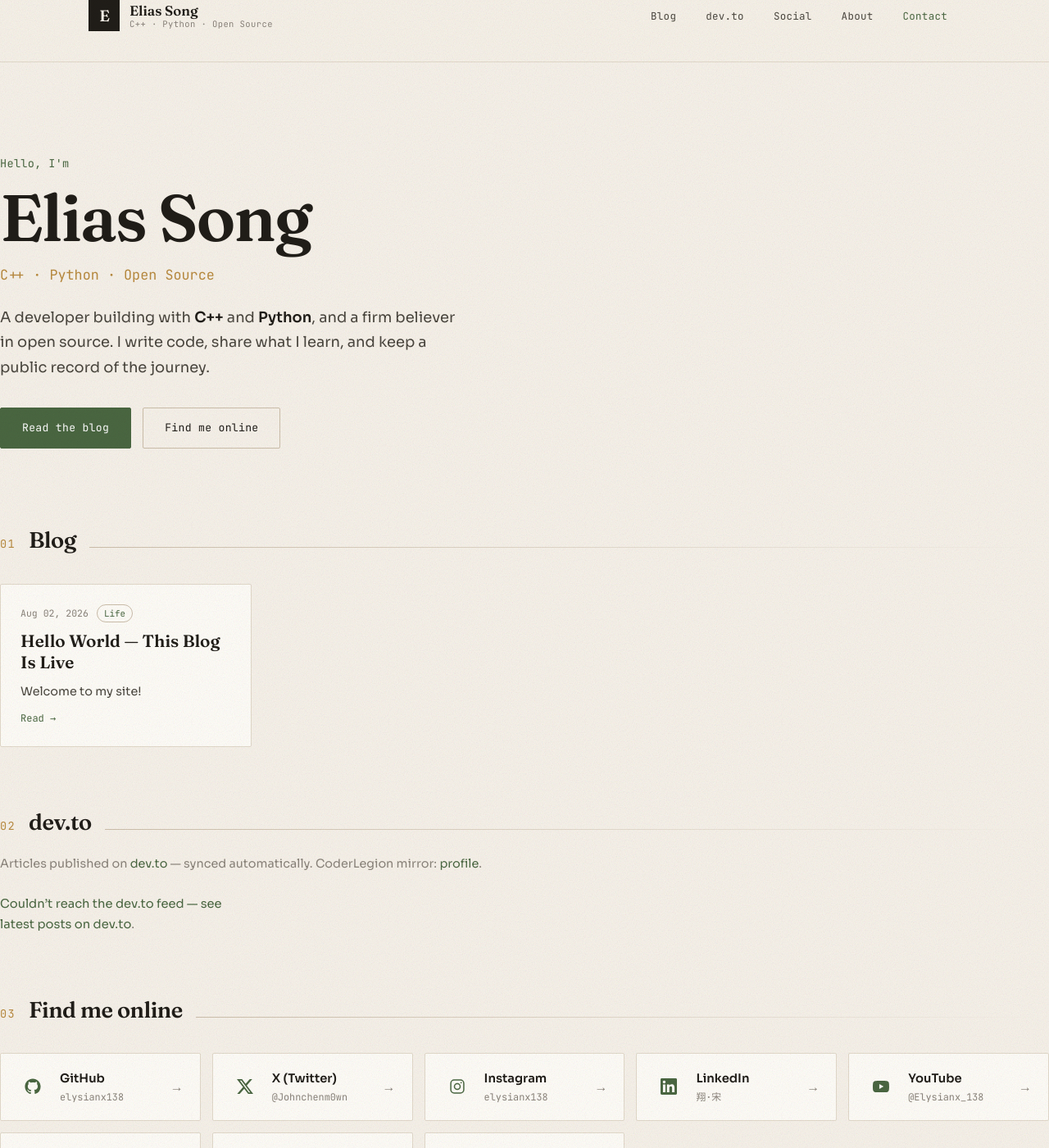
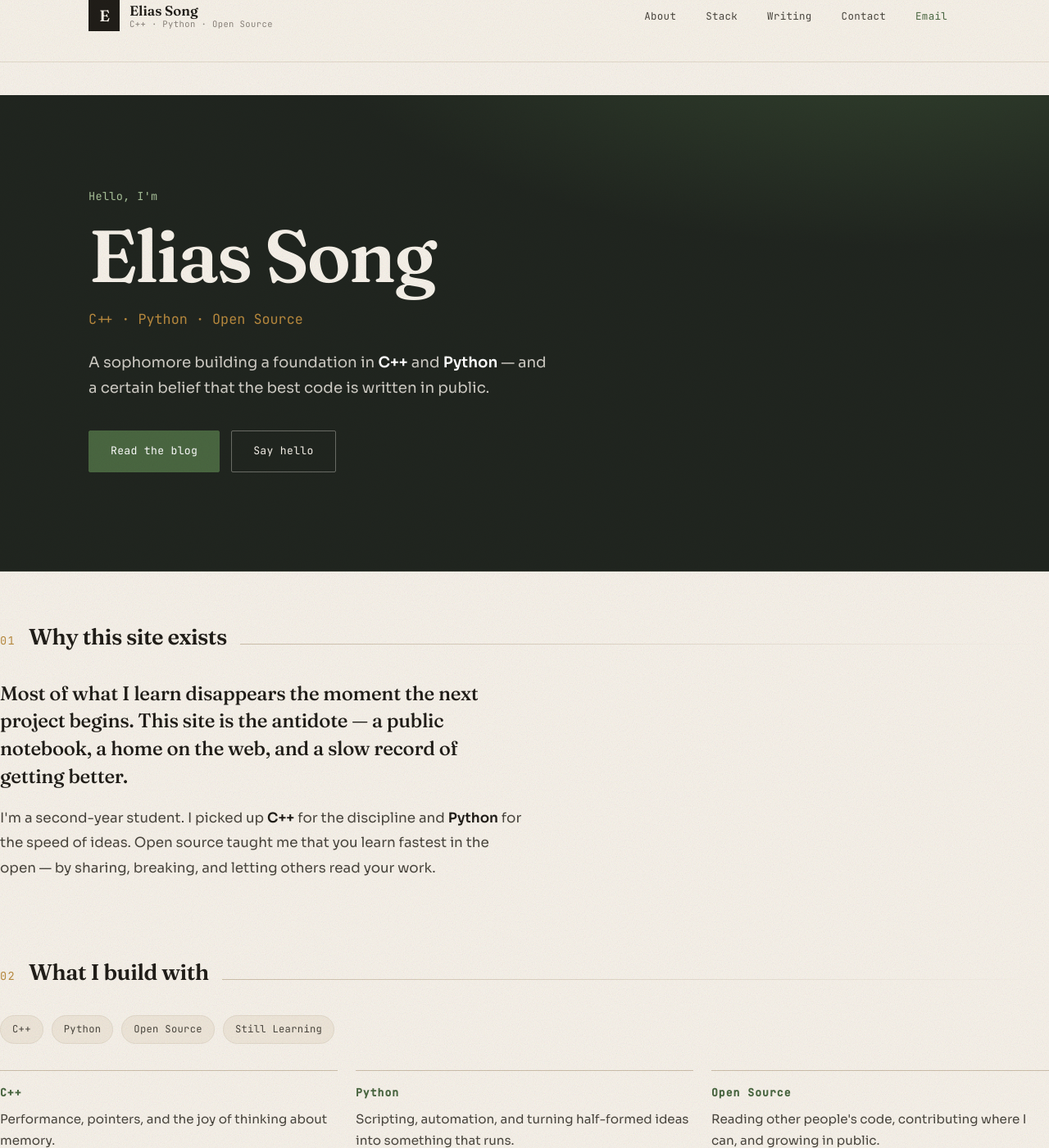
Before and after one commit to elysianx138/Elias.dev, a Jekyll site: the page built from index.html, in a window 1280 px wide and 1400 px high. Shown: the whole window at 82% size. Built offline with Jekyll 4.4.1, drawn with Linux system fonts in a browser that asks for light colours; nearby versions of some CDN libraries; the list of posts is cut into pages by our own code; some of the changed text lies outside the part shown.

Commit message:
Add GSAP smooth motion + long-form narrative + dark hero
- GSAP 3 + ScrollTrigger via CDN (jsdelivr), flagship smooth scroll animations
- Hero stagger entrance, scroll-linked reveals, section line-draw, progress bar
- Card 3D tilt, prefers-reduced-motion fallback
- Redeploy home as long-form narrative: dark Hero, intro, stack, writing, contact
- New smooth.js; animations.js trimmed to header state + ScrollTrigger refresh

```diff
--- a/_includes/head.html
+++ b/_includes/head.html
@@ -12,6 +12,10 @@
   <link rel="stylesheet" href="{{ "/assets/css/style.css" | relative_url }}">
   <link rel="icon" type="image/x-icon" href="{{ "/favicon.ico" | relative_url }}">
 
+  <!-- GSAP + ScrollTrigger -->
+  <script defer src="https://cdn.jsdelivr.net/npm/gsap@3.12.5/dist/gsap.min.js"></script>
+  <script defer src="https://cdn.jsdelivr.net/npm/gsap@3.12.5/dist/ScrollTrigger.min.js"></script>
+
   {%- feed_meta -%}
 
   {%- if site.google_analytics -%}
--- a/_includes/header.html
+++ b/_includes/header.html
@@ -16,11 +16,11 @@
         </label>
 
         <ul class="nav-links">
-          <li><a class="site-nav__link js-anchor" href="#blog">Blog</a></li>
-          <li><a class="site-nav__link js-anchor" href="#dev">dev.to</a></li>
-          <li><a class="site-nav__link js-anchor" href="#social">Social</a></li>
-          <li><a class="site-nav__link js-anchor" href="#about">About</a></li>
-          <li><a class="site-nav__link site-nav__link--ext" href="mailto:{{ site.email }}">Contact</a></li>
+          <li><a class="site-nav__link js-anchor" href="#intro">About</a></li>
+          <li><a class="site-nav__link js-anchor" href="#stack">Stack</a></li>
+          <li><a class="site-nav__link js-anchor" href="#blog">Writing</a></li>
+          <li><a class="site-nav__link js-anchor" href="#contact">Contact</a></li>
+          <li><a class="site-nav__link site-nav__link--ext" href="mailto:{{ site.email }}">Email</a></li>
         </ul>
       </nav>
     </div>
--- a/_layouts/default.html
+++ b/_layouts/default.html
@@ -3,7 +3,8 @@
   {%- include head.html -%}
   <body>
     <div class="paper-texture" aria-hidden="true"></div>
-    {%- include header.html -%}
+    <div class="scroll-progress" aria-hidden="true"></div>
+    {% include header.html %}
 
     <main class="page-content" aria-label="Content">
       <div class="wrapper">
@@ -11,9 +12,10 @@
       </div>
     </main>
 
-    {%- include footer.html -%}
+    {% include footer.html %}
 
     <script src="{{ "/assets/js/animations.js" | relative_url }}"></script>
     <script src="{{ "/assets/js/devto.js" | relative_url }}"></script>
+    <script src="{{ "/assets/js/smooth.js" | relative_url }}"></script>
   </body>
 </html>
--- a/_layouts/home.html
+++ b/_layouts/home.html
@@ -4,32 +4,82 @@
 
 <div class="home">
 
-  <!-- ═══ HERO ═══ -->
-  <section class="hero">
+  <!-- ═══ HERO — dark focal band ═══ -->
+  <section class="hero" data-parallax>
     <div class="hero__inner">
-      <p class="hero__eyebrow mono">Hello, I'm</p>
-      <h1 class="hero__title">{{ site.title | escape }}</h1>
-      <p class="hero__role mono">{{ site.subtitle | escape }}</p>
-      <p class="hero__lede">
-        A developer building with <strong>C++</strong> and <strong>Python</strong>,
-        and a firm believer in open source. I write code, share what I learn, and
-        keep a public record of the journey.
+      <p class="hero__eyebrow mono" data-anim>Hello, I'm</p>
+      <h1 class="hero__title" data-anim>Elias Song</h1>
+      <p class="hero__role mono" data-anim>{{ site.subtitle | escape }}</p>
+      <p class="hero__lede" data-anim>
+        A sophomore building a foundation in <strong>C++</strong> and
+        <strong>Python</strong> — and a certain belief that the best code is
+        written in public.
       </p>
-      <div class="hero__cta">
+      <div class="hero__cta" data-anim>
         <a class="btn btn--primary js-anchor" href="#blog">Read the blog</a>
-        <a class="btn btn--ghost js-anchor" href="#social">Find me online</a>
+        <a class="btn btn--glass js-anchor" href="#contact">Say hello</a>
       </div>
     </div>
   </section>
 
-  <!-- ═══ LOCAL BLOG ═══ -->
+  <!-- ═══ 01 / Introduction ═══ -->
+  <section class="section" id="intro">
+    <div class="section__head">
+      <span class="section__num mono">01</span>
+      <h2 class="section__title">Why this site exists</h2>
+      <span class="section__rule" aria-hidden="true"></span>
+    </div>
+    <div class="prose">
+      <p class="lede">
+        Most of what I learn disappears the moment the next project begins.
+        This site is the antidote — a public notebook, a home on the web, and a
+        slow record of getting better.
+      </p>
+      <p>
+        I'm a second-year student. I picked up <strong>C++</strong> for the
+        discipline and <strong>Python</strong> for the speed of ideas. Open
+        source taught me that you learn fastest in the open — by sharing,
+        breaking, and letting others read your work.
+      </p>
+    </div>
+  </section>
+
+  <!-- ═══ 02 / What I work with ═══ -->
+  <section class="section" id="stack">
+    <div class="section__head">
+      <span class="section__num mono">02</span>
+      <h2 class="section__title">What I build with</h2>
+      <span class="section__rule" aria-hidden="true"></span>
+    </div>
+    <div class="about__tags">
+      <span class="tag">C++</span>
+      <span class="tag">Python</span>
+      <span class="tag">Open Source</span>
+      <span class="tag">Still Learning</span>
+    </div>
+    <div class="stack-cols">
+      <div class="stack-col">
+        <h3 class="mono">C++</h3>
+        <p>Performance, pointers, and the joy of thinking about memory.</p>
+      </div>
+      <div class="stack-col">
+        <h3 class="mono">Python</h3>
+        <p>Scripting, automation, and turning half-formed ideas into something that runs.</p>
+      </div>
+      <div class="stack-col">
+        <h3 class="mono">Open Source</h3>
+        <p>Reading other people's code, contributing where I can, and growing in public.</p>
+      </div>
+    </div>
+  </section>
+
+  <!-- ═══ 03 / Local Blog ═══ -->
   <section class="section" id="blog">
     <div class="section__head">
-      <span class="section__num mono">01</span>
-      <h2 class="section__title">Blog</h2>
+      <span class="section__num mono">03</span>
+      <h2 class="section__title">Writing</h2>
       <span class="section__rule" aria-hidden="true"></span>
     </div>
-
     {%- if site.posts.size > 0 -%}
       <div class="card-grid">
         {%- for post in site.posts limit:6 -%}
@@ -48,27 +98,22 @@
         </a>
         {%- endfor -%}
       </div>
-      {%- if site.posts.size > 9 -%}
-        <div class="section__more">
-          <a class="mono" href="{{ "/archive" | relative_url }}">See all posts →</a>
-        </div>
-      {%- endif -%}
     {%- else -%}
       <p class="empty-note">No local posts yet — the first one is on its way.</p>
     {%- endif -%}
   </section>
 
-  <!-- ═══ DEV.TO ═══ -->
+  <!-- ═══ 04 / dev.to ═══ -->
   <section class="section" id="dev">
     <div class="section__head">
-      <span class="section__num mono">02</span>
+      <span class="section__num mono">04</span>
       <h2 class="section__title">dev.to</h2>
       <span class="section__rule" aria-hidden="true"></span>
     </div>
     <p class="section__note">
       Articles published on
-      <a href="https://dev.to/{{ site.devto_username }}" target="_blank" rel="noopener">dev.to</a>
-      — synced automatically. CoderLegion mirror:
+      <a href="https://dev.to/{{ site.devto_username }}" target="_blank" rel="noopener">dev.to</a> —
+      synced automatically. CoderLegion mirror:
       <a href="{{ site.coderlegion_url }}" target="_blank" rel="noopener">profile</a>.
     </p>
     <div id="devto-feed" class="card-grid">
@@ -76,12 +121,20 @@
     </div>
   </section>
 
-  <!-- ═══ SOCIAL ═══ -->
-  <section class="section" id="social">
+  <!-- ═══ 05 / Contact ═══ -->
+  <section class="section" id="contact">
     <div class="section__head">
-      <span class="section__num mono">03</span>
-      <h2 class="section__title">Find me online</h2>
+      <span class="section__num mono">05</span>
+      <h2 class="section__title">Say hello</h2>
       <span class="section__rule" aria-hidden="true"></span>
+    </div>
+    <div class="contact-cols">
+      <div class="contact-intro">
+        <p>
+          I'm always open to a conversation about code, open source, or a
+          project worth building. The inbox is the best place to reach me.
+        </p>
+        <a class="btn btn--primary" href="mailto:{{ site.email }}">email me</a>
       </div>
       <div class="social-grid">
         {%- for social in site.data.social -%}
@@ -95,31 +148,6 @@
         </a>
         {%- endfor -%}
       </div>
-  </section>
-
-  <!-- ═══ ABOUT ═══ -->
-  <section class="section" id="about">
-    <div class="section__head">
-      <span class="section__num mono">04</span>
-      <h2 class="section__title">About</h2>
-      <span class="section__rule" aria-hidden="true"></span>
-    </div>
-    <div class="about">
-      <p class="about__lede">
-        Hi — I'm <strong>Elias Song</strong>. I build with <strong>C++</strong> and
-        <strong>Python</strong>, and I care about open source, clean systems, and
-        writing things down. This site is my public notebook and home on the web.
-      </p>
-      <div class="about__tags">
-        <span class="tag">C++</span>
-        <span class="tag">Python</span>
-        <span class="tag">Open Source</span>
-        <span class="tag">Blogging</span>
-      </div>
-      <div class="about__actions">
-        <a class="btn btn--primary" href="mailto:{{ site.email }}">Email me</a>
-        <a class="btn btn--ghost" href="{{ "/about" | relative_url }}">Full about page</a>
-      </div>
     </div>
   </section>
 
--- a/assets/css/style.css
+++ b/assets/css/style.css
@@ -125,20 +125,31 @@
 .btn--ghost { border-color: var(--line-strong); color: var(--ink); background: transparent; }
 .btn--ghost:hover { border-color: var(--accent); color: var(--accent); transform: translateY(-2px); }
 
-/* ─────────── Hero ─────────── */
-.hero { padding: 72px 0 32px; }
-.hero__inner { max-width: 720px; }
-.hero__eyebrow { color: var(--accent); font-size: .85rem; letter-spacing: .3px; margin-bottom: 14px; }
+/* ─────────── Hero — dark focal band ─────────── */
+.hero {
+  position: relative;
+  padding: 88px max(28px, calc((100vw - var(--max-w)) / 2 + 28px)) 96px;
+  background: #20251f;
+  background-image: radial-gradient(1200px 500px at 85% -20%, rgba(74,103,65,.5), transparent 60%);
+  color: var(--paper);
+  border-bottom: 1px solid #33392f;
+  margin: 0;
+}
+.hero__inner { max-width: 720px; padding: 24px 0; }
+.hero__eyebrow { color: #a9c39a; font-size: .85rem; letter-spacing: .3px; margin-bottom: 16px; }
 .hero__title {
   font-family: var(--font-display);
-  font-size: clamp(2.6rem, 7vw, 5rem);
-  line-height: 1.0; letter-spacing: -2px; font-weight: 600;
-  color: var(--ink); margin-bottom: 16px;
+  font-size: clamp(2.8rem, 8vw, 5.6rem);
+  line-height: 1.0; letter-spacing: -2.5px; font-weight: 600;
+  color: var(--paper); margin-bottom: 18px;
 }
-.hero__role { color: var(--gold); font-size: 1.05rem; margin-bottom: 22px; }
-.hero__lede { color: var(--ink-soft); font-size: 1.12rem; max-width: 560px; margin-bottom: 34px; }
-.hero__lede strong { color: var(--ink); }
+.hero__role { color: var(--gold); font-size: 1.05rem; margin-bottom: 24px; }
+.hero__lede { color: rgba(247,242,234,.82); font-size: 1.14rem; max-width: 560px; margin-bottom: 36px; }
+.hero__lede strong { color: #fff; }
 .hero__cta { display: flex; gap: 14px; flex-wrap: wrap; }
+
+.btn--glass { border-color: rgba(247,242,234,.35); color: var(--paper); background: transparent; }
+.btn--glass:hover { border-color: var(--paper); color: var(--paper); transform: translateY(-2px); }
 
 /* ─────────── Sections ─────────── */
 .section { padding: 56px 0 12px; scroll-margin-top: calc(var(--header-h) + 20px); }
@@ -150,6 +161,30 @@
 .section__more { margin-top: 22px; text-align: right; }
 .section__more a { color: var(--ink-mute); font-size: .82rem; }
 .section__more a:hover { color: var(--accent); }
+
+/* ─────────── Scroll progress bar ─────────── */
+.scroll-progress {
+  position: fixed; top: 0; left: 0; height: 2px; width: 100%;
+  background: var(--accent); transform: scaleX(0); transform-origin: 0 0;
+  z-index: 120; pointer-events: none;
+}
+
+/* ─────────── Prose / lede ─────────── */
+.prose { max-width: 640px; }
+.prose .lede { font-family: var(--font-display); font-size: 1.5rem; line-height: 1.4; color: var(--ink); margin-bottom: 20px; font-weight: 500; letter-spacing: -.3px; }
+.prose p { color: var(--ink-soft); font-size: 1.05rem; line-height: 1.8; margin-bottom: 1.2em; }
+.prose p strong { color: var(--ink); }
+
+/* ─────────── Stack (What I build with) ─────────── */
+.stack-cols { display: grid; grid-template-columns: repeat(3, 1fr); gap: 22px; margin-top: 30px; }
+.stack-col { border-top: 1px solid var(--line-strong); padding-top: 16px; }
+.stack-col h3 { font-family: var(--font-mono); font-size: .82rem; letter-spacing: 1px; color: var(--accent); margin-bottom: 8px; }
+.stack-col p { color: var(--ink-soft); font-size: .95rem; line-height: 1.7; }
+
+/* ─────────── Contact ─────────── */
+.contact-cols { display: grid; grid-template-columns: minmax(0, 5fr) minmax(0, 7fr); gap: 40px; align-items: start; }
+.contact-intro p { color: var(--ink-soft); font-size: 1.05rem; line-height: 1.7; margin-bottom: 24px; max-width: 420px; }
+.contact-intro .btn { margin-right: 8px; }
 
 /* ─────────── Card grid ─────────── */
 .card-grid {
@@ -337,17 +372,15 @@
 
 /* ─────────── Animations ─────────── */
 @keyframes pulse { 0%, 100% { opacity: .35; } 50% { opacity: 1; } }
+@keyframes pulse { 0%, 100% { opacity: .35; } 50% { opacity: 1; } }
 
-.reveal { opacity: 0; transform: translateY(26px); transition: opacity .7s var(--ease), transform .7s var(--ease); }
-.reveal.revealed { opacity: 1; transform: translateY(0); }
-
-/* Stagger */
-.card-grid > *:nth-child(1), .social-grid > *:nth-child(1) { transition-delay: .04s; }
-.card-grid > *:nth-child(2), .social-grid > *:nth-child(2) { transition-delay: .08s; }
-.card-grid > *:nth-child(3), .social-grid > *:nth-child(3) { transition-delay: .12s; }
-.card-grid > *:nth-child(4), .social-grid > *:nth-child(4) { transition-delay: .16s; }
-
-@keyframes settle { from { opacity: 0; transform: translateY(14px); } to { opacity: 1; transform: translateY(0); } }
+/* Reduced-motion: GSAP bails, so ensure nothing stays hidden */
+@media (prefers-reduced-motion: reduce) {
+  .hero [data-anim], .card, .social-card, .section__title, .section__num, .section__rule {
+    opacity: 1 !important;
+    transform: none !important;
+  }
+}
 
 /* Smooth anchor scroll handled natively via scroll-behavior:smooth + scroll-margin */
 
@@ -367,9 +400,11 @@
   .site-nav__link:last-child { border-bottom: none; }
   .site-nav__link::after { display: none; }
 
-  .hero { padding: 48px 0 20px; }
+  .hero { padding: 56px 18px 72px; }
   .card-grid { grid-template-columns: 1fr; }
   .social-grid { grid-template-columns: 1fr 1fr; }
+  .stack-cols { grid-template-columns: 1fr; }
+  .contact-cols { grid-template-columns: 1fr; gap: 28px; }
   .post-nav { flex-direction: column; }
   .post-nav__link { width: 100%; }
   .post-nav .next { align-items: flex-start; }
--- a/assets/js/animations.js
+++ b/assets/js/animations.js
@@ -1,33 +1,10 @@
 /**
- * Elias Song — scroll reveals, smooth anchor scrolling, sticky header state.
+ * Elias Song — header state + feed integration for GSAP.
  */
 (function () {
   'use strict';
 
-  /* ─────────── 1. Scroll-triggered reveals ─────────── */
-  function initScrollReveals() {
-    var selectors = '.card, .social-card, .section__title, .hero, .page-title, .post-header, .post-toc, .post-nav';
-    var elements = Array.prototype.slice.call(document.querySelectorAll(selectors));
-    if (!elements.length) return;
-
-    elements.forEach(function (el) { el.classList.add('reveal'); });
-
-    if ('IntersectionObserver' in window) {
-      var observer = new IntersectionObserver(function (entries) {
-        entries.forEach(function (entry) {
-          if (entry.isIntersecting) {
-            entry.target.classList.add('revealed');
-            observer.unobserve(entry.target);
-          }
-        });
-      }, { threshold: 0.1, rootMargin: '0px 0px -30px 0px' });
-      elements.forEach(function (el) { observer.observe(el); });
-    } else {
-      elements.forEach(function (el) { el.classList.add('revealed'); });
-    }
-  }
-
-  /* ─────────── 2. Sticky header shadow on scroll ─────────── */
+  /* ─────────── Sticky header state on scroll ─────────── */
   function initHeaderState() {
     var header = document.querySelector('.site-header');
     if (!header) return;
@@ -38,17 +15,17 @@
     onScroll();
   }
 
-  /* ─────────── 3. Re-run reveals when dev.to feed renders ─────────── */
+  /* ─────────── Refresh ScrollTrigger once dev.to feed renders ─────────── */
   function watchFeed() {
     var feed = document.getElementById('devto-feed');
     if (!feed || !('MutationObserver' in window)) return;
-    var mo = new MutationObserver(function () { initScrollReveals(); });
+    var mo = new MutationObserver(function () {
+      if (window.ScrollTrigger) window.ScrollTrigger.refresh();
+    });
     mo.observe(feed, { childList: true, subtree: true });
   }
 
-  /* ─────────── Boot ─────────── */
   function onReady() {
-    initScrollReveals();
     initHeaderState();
     watchFeed();
   }
--- /dev/null
+++ b/assets/js/smooth.js
@@ -0,0 +1,113 @@
+/**
+ * Elias Song — GSAP smooth motion
+ * Long-form narrative scroll effects: hero stagger entrance, scroll-linked
+ * reveals, section-number line drawing, scroll progress bar, card tilt.
+ */
+(function () {
+  'use strict';
+
+  var gsap = window.gsap;
+  var ScrollTrigger = window.ScrollTrigger;
+
+  // Only run if GSAP loaded and motion is allowed
+  function motionAllowed() {
+    return window.matchMedia && !window.matchMedia('(prefers-reduced-motion: reduce)').matches;
+  }
+
+  function boot() {
+    if (!motionAllowed()) { document.body.classList.add('no-motion'); return; }
+    if (!gsap || !ScrollTrigger) return;
+
+    gsap.registerPlugin(ScrollTrigger);
+
+    /* ── Hero staggered entrance ── */
+    var heroEls = document.querySelectorAll('.hero [data-anim]');
+    if (heroEls.length && window.innerWidth > 640) {
+      gsap.from(heroEls, {
+        y: 40, opacity: 0, duration: 1,
+        ease: 'expo.out', stagger: 0.12, delay: 0.15,
+        clearProps: 'transform'
+      });
+    }
+
+    /* ── Scroll progress bar ── */
+    var bar = document.querySelector('.scroll-progress');
+    if (bar) {
+      gsap.to(bar, { scaleX: 1, ease: 'none', scrollTrigger: { scrub: 0.3, start: 0, end: 'max' } });
+    }
+
+    /* ── Section heads: line draw + fade ── */
+    document.querySelectorAll('.section__head').forEach(function (head) {
+      var rule = head.querySelector('.section__rule');
+      var title = head.querySelector('.section__title');
+      var num = head.querySelector('.section__num');
+      var tl = gsap.timeline({ scrollTrigger: { trigger: head, start: 'top 85%', once: true } });
+      tl.from(title, { y: 26, opacity: 0, duration: 0.7, ease: 'power3.out' });
+      if (num) tl.from(num, { x: -12, opacity: 0, duration: 0.5, ease: 'power2.out' }, '<');
+      if (rule) tl.fromTo(rule, { scaleX: 0 }, { scaleX: 1, duration: 1, ease: 'power2.inOut' }, '-=0.5');
+    });
+
+    /* ── Card grids: scroll-linked scrub reveal ── */
+    document.querySelectorAll('.card-grid').forEach(function (grid) {
+      var cards = grid.querySelectorAll('.card');
+      if (!cards.length) return;
+      gsap.from(cards, {
+        y: 60, opacity: 0, duration: 1, ease: 'power3.out',
+        stagger: 0.12,
+        scrollTrigger: { trigger: grid, start: 'top 85%', once: true }
+      });
+    });
+
+    /* ── Social cards ── */
+    document.querySelectorAll('.social-grid').forEach(function (grid) {
+      gsap.from(grid.children, {
+        y: 40, opacity: 0, duration: 0.9, ease: 'power3.out', stagger: 0.07,
+        scrollTrigger: { trigger: grid, start: 'top 88%', once: true }
+      });
+    });
+
+    /* ── Hero parallax (inner floats at different speed) ── */
+    document.querySelectorAll('.hero[data-parallax] .hero__inner').forEach(function (inner) {
+      gsap.to(inner, {
+        yPercent: -16, ease: 'none',
+        scrollTrigger: { trigger: '.hero', start: 'top top', end: 'bottom top', scrub: 0.6 }
+      });
+    });
+
+    /* ── About block ── */
+    document.querySelectorAll('.about').forEach(function (block) {
+      gsap.from(block.children, {
+        y: 34, opacity: 0, duration: 0.8, ease: 'power3.out', stagger: 0.1,
+        scrollTrigger: { trigger: block, start: 'top 88%', once: true }
+      });
+    });
+
+    /* ── Card 3D tilt ── */
+    if (window.matchMedia('(hover: hover)').matches && window.innerWidth > 768) {
+      document.querySelectorAll('.card, .social-card').forEach(function (card) {
+        card.addEventListener('pointermove', function (e) {
+          var r = card.getBoundingClientRect();
+          var px = (e.clientX - r.left) / r.width - 0.5;
+          var py = (e.clientY - r.top) / r.height - 0.5;
+          gsap.to(card, { rotateY: px * 6, rotateX: -py * 6, transformPerspective: 600, duration: 0.4, ease: 'power2.out' });
+        });
+        card.addEventListener('pointerleave', function () {
+          gsap.to(card, { rotateY: 0, rotateX: 0, duration: 0.6, ease: 'elastic.out(1, 0.5)' });
+        });
+      });
+    }
+
+    ScrollTrigger.refresh();
+  }
+
+  function whenReady() {
+    if (window.gsap && window.ScrollTrigger) { boot(); return; }
+    setTimeout(whenReady, 120); // wait for deferred CDN
+  }
+
+  if (document.readyState === 'loading') {
+    document.addEventListener('DOMContentLoaded', whenReady);
+  } else {
+    whenReady();
+  }
+})();
```
Lines whose indentation alone changed are shown as unchanged.
